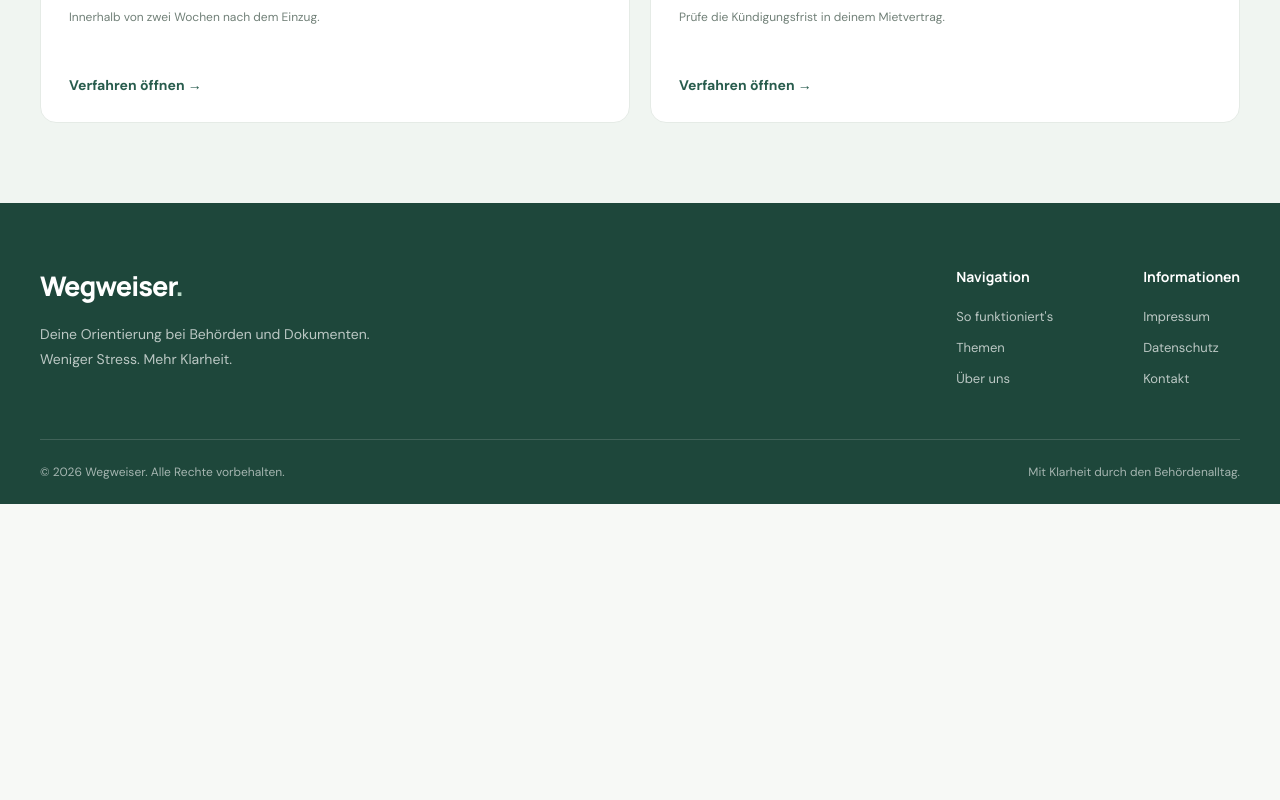
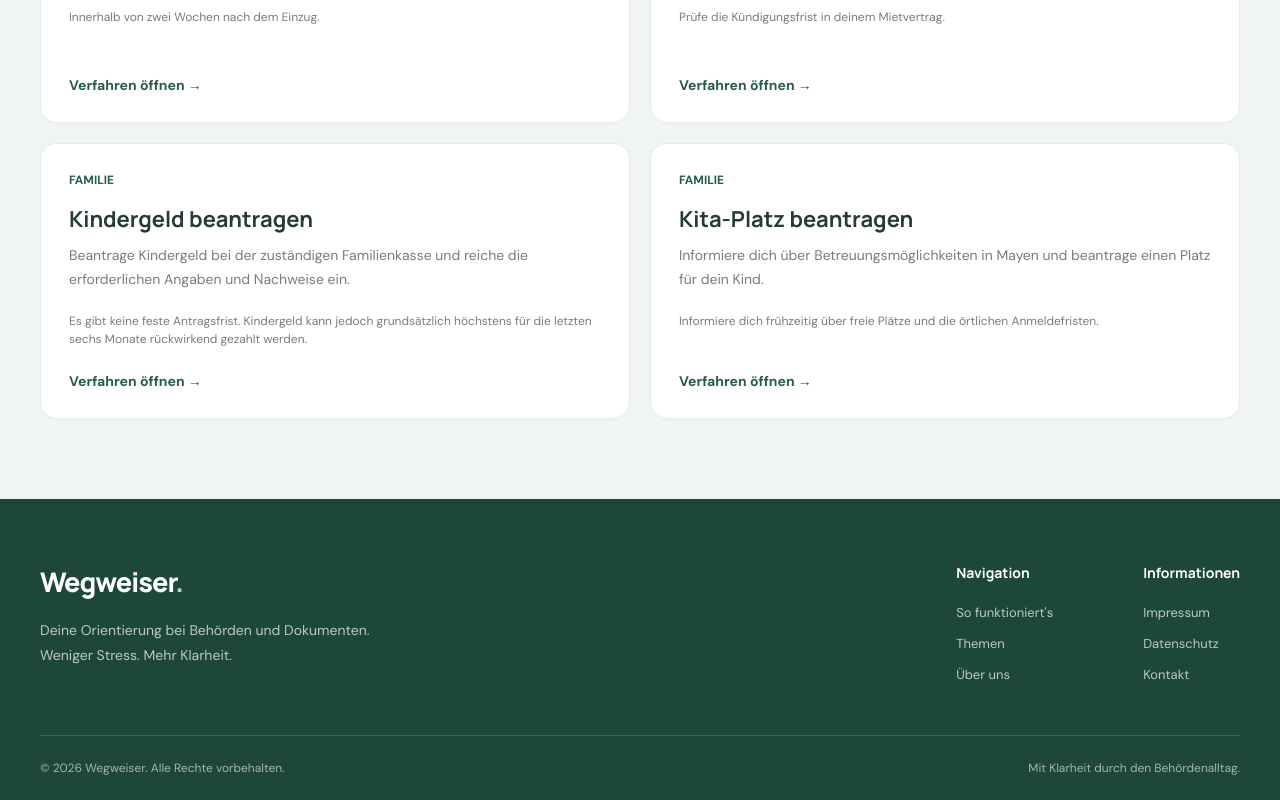
Before and after one commit to Yurijfedor/wegweiser, a React (Vite) app: page / in a window 1280 px wide. Shown: the part 1977-2777 px from the top of the page. Before the commit the page ends 2481 px from the top, so only its background shows below. Built offline with nearby package versions, Linux system fonts and the light colour scheme.

Commit message:
feat: add family procedures

```diff
--- /dev/null
+++ b/src/data/procedures/familie.ts
@@ -0,0 +1,186 @@
+import type { Procedure } from "../../types/procedure";
+
+export const kindergeldBeantragen: Procedure = {
+  id: "kindergeld-beantragen",
+  categoryId: "familie",
+  title: "Kindergeld beantragen",
+  description:
+    "Beantrage Kindergeld bei der zuständigen Familienkasse und reiche die erforderlichen Angaben und Nachweise ein.",
+
+  region: "Deutschland",
+
+  deadline:
+    "Es gibt keine feste Antragsfrist. Kindergeld kann jedoch grundsätzlich höchstens für die letzten sechs Monate rückwirkend gezahlt werden.",
+
+  authority: {
+    name: "Familienkasse der Bundesagentur für Arbeit",
+    website: "https://www.arbeitsagentur.de/familie-und-kinder",
+  },
+
+  steps: [
+    {
+      id: "requirements",
+      title: "Voraussetzungen prüfen",
+      description:
+        "Prüfe, ob du die Voraussetzungen für den Bezug von Kindergeld erfüllst.",
+      documents: [],
+    },
+    {
+      id: "documents",
+      title: "Angaben und Unterlagen vorbereiten",
+      description:
+        "Bereite die wichtigsten Angaben für den Kindergeldantrag vor.",
+      documents: [
+        {
+          id: "applicant-tax-id",
+          title: "Steuerliche Identifikationsnummer",
+          description:
+            "Die steuerliche Identifikationsnummer der antragstellenden Person.",
+          required: true,
+        },
+        {
+          id: "child-tax-id",
+          title: "Steuerliche Identifikationsnummer des Kindes",
+          description:
+            "Die steuerliche Identifikationsnummer des Kindes, für das Kindergeld beantragt wird.",
+          required: true,
+        },
+        {
+          id: "additional-evidence",
+          title: "Zusätzliche Nachweise",
+          description:
+            "Je nach persönlicher Situation können weitere Nachweise erforderlich sein.",
+          required: false,
+          condition:
+            "Zum Beispiel bei volljährigen Kindern oder besonderen persönlichen Situationen.",
+        },
+      ],
+    },
+    {
+      id: "application",
+      title: "Kindergeld beantragen",
+      description:
+        "Stelle den Antrag online über die Familienkasse oder reiche ihn schriftlich ein.",
+      documents: [],
+    },
+    {
+      id: "decision",
+      title: "Bescheid abwarten",
+      description:
+        "Die Familienkasse prüft deinen Antrag und informiert dich über die Entscheidung.",
+      documents: [],
+    },
+  ],
+
+  sources: [
+    {
+      title: "Kindergeld beantragen – Bundesportal",
+      url: "https://verwaltung.bund.de/leistungsverzeichnis/de/leistung/99041008017000",
+      authority: "Bundesministerium der Finanzen",
+    },
+    {
+      title: "Kindergeld – Bundesagentur für Arbeit",
+      url: "https://www.arbeitsagentur.de/familie-und-kinder/kindergeld-online",
+      authority: "Bundesagentur für Arbeit",
+    },
+    {
+      title: "Kindergeld: Formulare und Online-Antrag",
+      url: "https://www.arbeitsagentur.de/familie-und-kinder/downloads-familie-und-kinder/formulare-kindergeld",
+      authority: "Bundesagentur für Arbeit",
+    },
+  ],
+};
+
+export const kitaPlatzBeantragen: Procedure = {
+  id: "kita-platz-beantragen",
+  categoryId: "familie",
+  title: "Kita-Platz beantragen",
+  description:
+    "Informiere dich über Betreuungsmöglichkeiten in Mayen und beantrage einen Platz für dein Kind.",
+
+  region: "Mayen, Rheinland-Pfalz",
+
+  deadline:
+    "Informiere dich frühzeitig über freie Plätze und die örtlichen Anmeldefristen.",
+
+  authority: {
+    name: "Kindertagesstätten, -tageseinrichtungen – Stadtverwaltung Mayen",
+    address: "Rosengasse 2, 56727 Mayen",
+    phone: "+49 2651 88-3501",
+    email: "info@mayen.de",
+    website:
+      "https://www.mayen.de/buergerservice/abteilungen/RLP%3Adepartment%3A341265/kindertagesstaetten-tageseinrichtungen/",
+  },
+
+  steps: [
+    {
+      id: "inform",
+      title: "Über Betreuungsmöglichkeiten informieren",
+      description:
+        "Informiere dich über Kindertagesstätten und andere Betreuungsmöglichkeiten in Mayen.",
+      documents: [],
+    },
+    {
+      id: "prepare",
+      title: "Anmeldung vorbereiten",
+      description:
+        "Bereite die Angaben vor, die für die Anmeldung deines Kindes benötigt werden.",
+      documents: [
+        {
+          id: "child-details",
+          title: "Angaben zum Kind",
+          description:
+            "Halte die persönlichen Daten und das Geburtsdatum deines Kindes bereit.",
+          required: true,
+        },
+        {
+          id: "parent-details",
+          title: "Angaben zu den Eltern oder Sorgeberechtigten",
+          description:
+            "Bereite die Kontaktdaten der antragstellenden oder sorgeberechtigten Person vor.",
+          required: true,
+        },
+        {
+          id: "care-details",
+          title: "Gewünschter Betreuungsumfang",
+          description:
+            "Überlege, ab wann und in welchem Umfang dein Kind betreut werden soll.",
+          required: true,
+        },
+      ],
+    },
+    {
+      id: "apply",
+      title: "Kita-Platz anmelden",
+      description:
+        "Nutze den verfügbaren Anmeldeweg der Stadt Mayen oder informiere dich bei der zuständigen Stelle über das örtliche Verfahren.",
+      documents: [],
+    },
+    {
+      id: "response",
+      title: "Rückmeldung abwarten",
+      description:
+        "Nach der Anmeldung erfolgt die Platzvergabe nach den örtlichen Regelungen.",
+      documents: [],
+    },
+  ],
+
+  sources: [
+    {
+      title:
+        "Platz in Kindertageseinrichtung oder Kindertagespflege beantragen",
+      url: "https://www.mayen.de/buergerservice/leistungen/RLP%3Aentry%3A258459/platz-in-kindertageseinrichtung-oder-kindertagespflege-beantragen/",
+      authority: "Stadt Mayen",
+    },
+    {
+      title: "Kindertagesstätten, -tageseinrichtungen – Stadt Mayen",
+      url: "https://www.mayen.de/buergerservice/abteilungen/RLP%3Adepartment%3A341265/kindertagesstaetten-tageseinrichtungen/",
+      authority: "Stadt Mayen",
+    },
+    {
+      title: "Online-Dienstleistungen – Stadt Mayen",
+      url: "https://www.mayen.de/rathaus-buergerservice/buergerservice/online-dienstleistungen/",
+      authority: "Stadt Mayen",
+    },
+  ],
+};
--- a/src/data/procedures/index.ts
+++ b/src/data/procedures/index.ts
@@ -1,10 +1,21 @@
+import { kindergeldBeantragen, kitaPlatzBeantragen } from "./familie";
 import { wohnsitzAnmelden, wohnungKuendigen } from "./wohnen";
 
 import type { Procedure } from "../../types/procedure";
 
-export const procedures: Procedure[] = [wohnsitzAnmelden, wohnungKuendigen];
+export const procedures: Procedure[] = [
+  wohnsitzAnmelden,
+  wohnungKuendigen,
+  kindergeldBeantragen,
+  kitaPlatzBeantragen,
+];
 
 export const getProcedureById = (id: string) =>
   procedures.find((procedure) => procedure.id === id);
 
-export { wohnsitzAnmelden, wohnungKuendigen };
+export {
+  wohnsitzAnmelden,
+  wohnungKuendigen,
+  kindergeldBeantragen,
+  kitaPlatzBeantragen,
+};
--- a/src/pages/ProcedurePage/ProcedurePage.tsx
+++ b/src/pages/ProcedurePage/ProcedurePage.tsx
@@ -61,10 +61,15 @@ const ProcedurePage = () => {
 
               <h3>{procedure.authority.name}</h3>
 
+              {procedure.authority.address && (
                 <p>{procedure.authority.address}</p>
-              <p>{procedure.authority.phone}</p>
-              <p>{procedure.authority.email}</p>
+              )}
 
+              {procedure.authority.phone && <p>{procedure.authority.phone}</p>}
+
+              {procedure.authority.email && <p>{procedure.authority.email}</p>}
+
+              {procedure.authority.website && (
                 <a
                   href={procedure.authority.website}
                   target="_blank"
@@ -72,6 +77,7 @@ const ProcedurePage = () => {
                 >
                   Zur offiziellen Website →
                 </a>
+              )}
             </section>
           )}
 
```
Also changed, not shown: src/types/procedure.ts (+8 -4 lines). Lines whose indentation alone changed are shown as unchanged.
